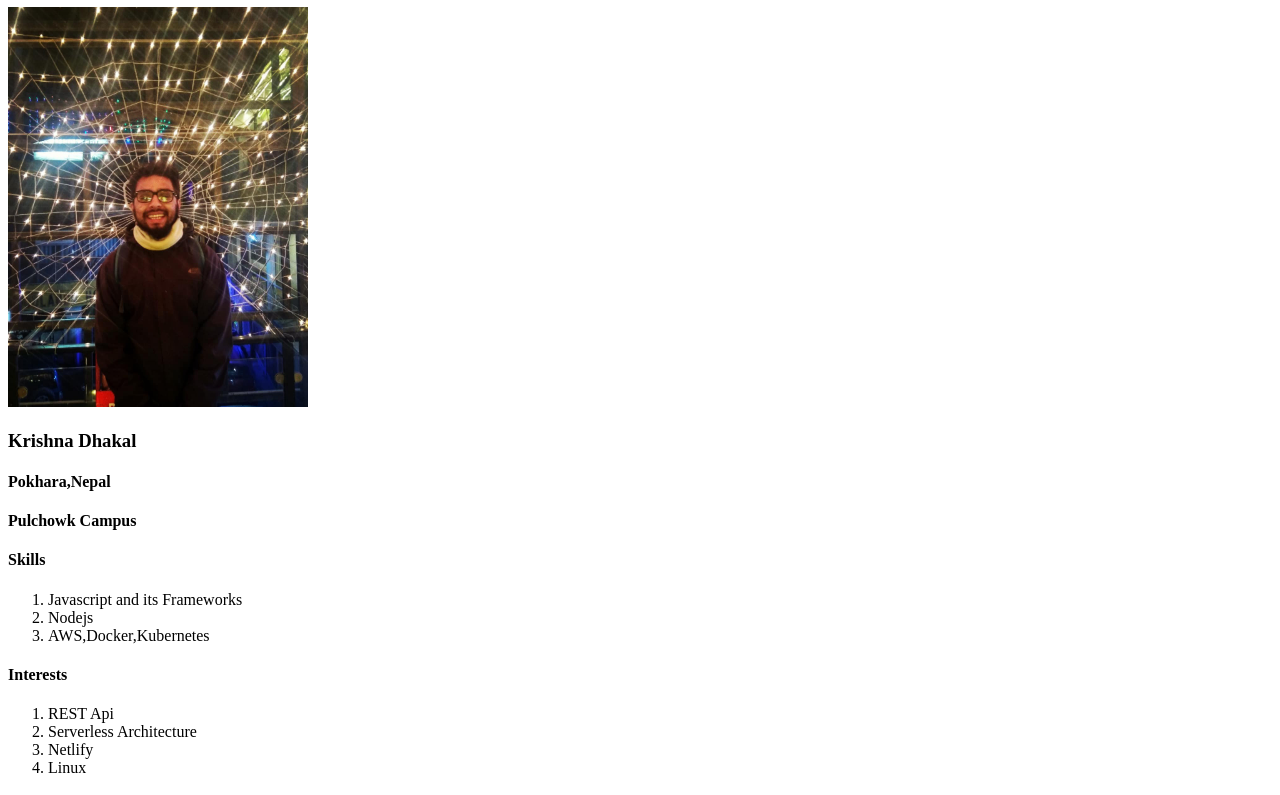
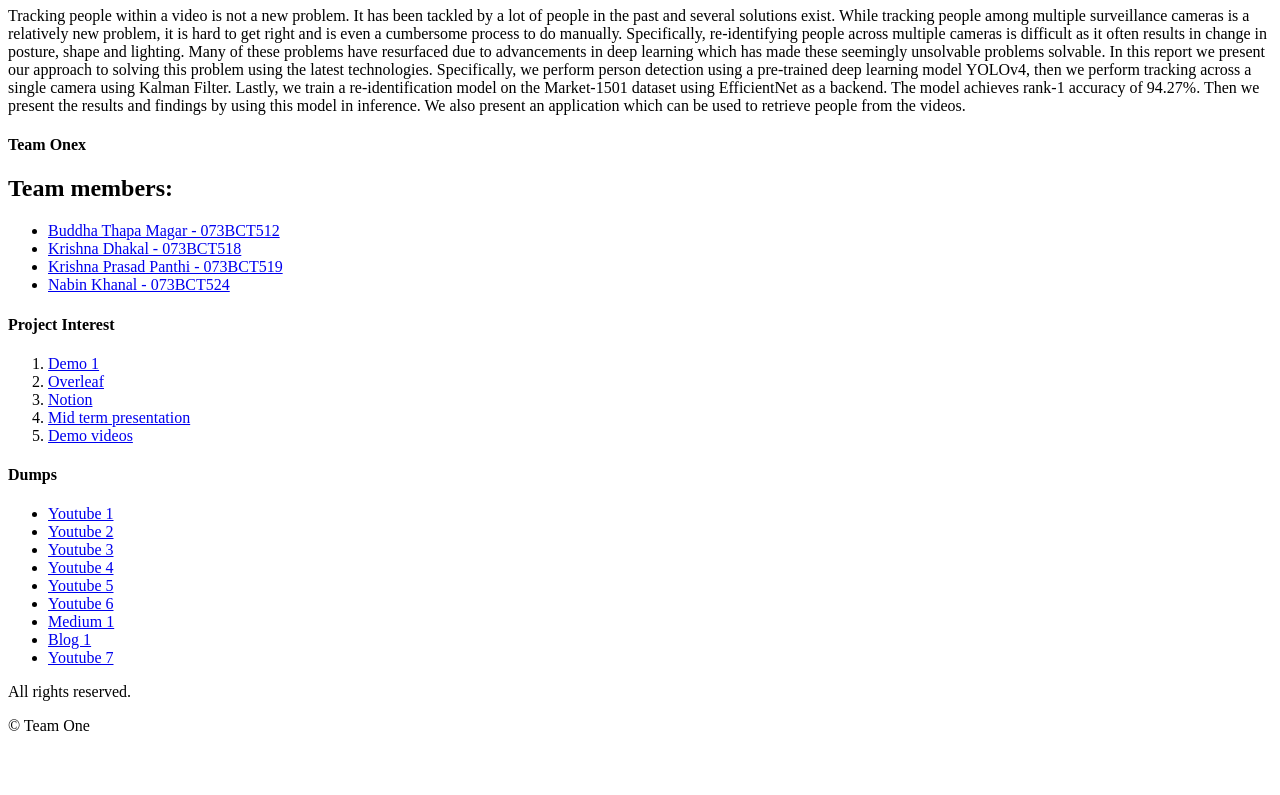
Before and after one commit to chauchausoup/kdhakal.com.np, a plain HTML site: page index.html in a window 1280 px wide. Shown: the part 73-868 px from the top of the page. After the commit the page ends 824 px from the top, so only its background shows below. Drawn offline with Linux system fonts and the light colour scheme.

Commit message:
Update index.html

```diff
--- a/index.html
+++ b/index.html
@@ -8,46 +8,67 @@
 
 </head>
 <body>
-    <h1>Welcome to my site.</h1>
+    <h1>Multi-camera Human Tracking</h1>
   <div id="container">
+
+      <p>Tracking people within a video is not a new problem. It has been tackled by a lot of people in the past and several
+        solutions exist. While tracking people among multiple surveillance cameras is a relatively new problem, it is hard to
+        get right and is even a cumbersome process to do manually. Specifically, re-identifying people across multiple cameras
+        is difficult as it often results in change in posture, shape and lighting. Many of these problems have resurfaced due to
+        advancements in deep learning which has made these seemingly unsolvable problems solvable. In this report we present our
+        approach to solving this problem using the latest technologies.
+
+        Specifically, we perform person detection using a pre-trained deep learning model YOLOv4, then we perform tracking
+        across a single camera using Kalman Filter. Lastly, we train a re-identification model on the Market-1501 dataset using
+        EfficientNet as a backend. The model achieves rank-1 accuracy of 94.27%. Then we present the results and findings by
+        using this model in inference. We also present an application which can be used to retrieve people from the videos.</p>
+
+      <div id="bio">
+
+          <h4>Team Onex </h4>
+      </div>
       <div>
-        <img src="./images/2.jpg" alt="Friends">
-      </div>
-      <div id="bio">
-          <h3>Krishna Dhakal</h3>
-          <h4>Pokhara,Nepal</h4>
-          <h4>Pulchowk Campus</h4>
-      </div>
-      <div id="skills">
-          <h4>Skills</h4>
+            <h2>Team members:</h2>
+            <ul>
+                <li><a href="https://www.facebook.com/Buddha.Thapa512" target="_blank">Buddha Thapa Magar - 073BCT512</a></li>
+                <li><a href="https://www.facebook.com/crishnadhakal/" target="_blank">Krishna Dhakal - 073BCT518</a></li>
+                <li><a href="https://www.facebook.com/therealkpp/" target="_blank">Krishna Prasad Panthi - 073BCT519</a></li>
+                <li><a href="https://www.facebook.com/itznabin/" target="_blank">Nabin Khanal - 073BCT524</a></li>
+            </ul>
+        </div>
+      <div id="interest">
+          <h4>Project Interest</h4>
         <ol>
-            <li>Javascript and its Frameworks</li>
-            <li>Nodejs</li>
-            <li>AWS,Docker,Kubernetes</li>
-        </ol>
-      </div>
-      <div id="interest">
-          <h4>Interests</h4>
-        <ol>
-            <li>REST Api</li>
-            <li>Serverless Architecture</li>
-            <li>Netlify</li>
-            <li>Linux</li>
+                        <li><a href="https://drive.google.com/file/d/1vDaPKNMnOzjDSiaFxYrYr_XQvtAZSHiU/view?fbclid=IwAR3RYYDg4e_FnvRL1m0rz25Mwky8JqE3Oumj544fhzsCRkJxl-O4y7zVIY0" target="_blank" rel="noopener noreferrer" >Demo 1</a></li>
+
+            <li><a href="https://www.overleaf.com/read/wxmmvdjkczfb" target="_blank" rel="noopener noreferrer" >Overleaf</a></li>
+                       <li><a href="https://www.notion.so/c58c2ff2aff9463ca6359f1193a2af94?v=c97e311fab3e4b80ae3d53456341d1b2" target="_blank" rel="noopener noreferrer" >Notion</a></li>
+                        <li><a href="https://drive.google.com/file/d/1jCcQQ96NNqSDvKGsQSS5FhyXZWkvMW1a/view?usp=sharing" target="_blank" rel="noopener noreferrer" >Mid term presentation</a></li>
+                        <li><a href="https://drive.google.com/drive/folders/1W-_yD6h-CggkBFvz_YBODbAxICfHq_Sq?usp=sharing" target="_blank" rel="noopener noreferrer" >Demo videos</a></li>
+
         </ol>
       </div>
   </div>
   <div id="socials">
-      <h4>Socials</h4>
+      <h4>Dumps</h4>
       <ul>
-          <li><a href="https://github.com/chauchausoup/" target="_blank" rel="noopener noreferrer" >Github</a></li>
-          <li><a href="https://www.hackerrank.com/7krishna7dhakal7" target="_blank" rel="noopener noreferrer" >HackerRank</a></li>
-          <li><a href="https://twitter.com/krishna36912" target="_blank" rel="noopener noreferrer" >Twitter</a></li>
+          <li><a href="https://www.youtube.com/watch?v=Y1EFfVNDbSw" target="_blank" rel="noopener noreferrer" >Youtube 1</a></li>
+           <li><a href="https://www.youtube.com/watch?v=Y1EFfVNDbSw" target="_blank" rel="noopener noreferrer" >Youtube 2</a></li>
+           <li><a href="https://www.youtube.com/watch?v=iTO70oF4r9Q" target="_blank" rel="noopener noreferrer" >Youtube 3</a></li>
+           <li><a href="https://www.youtube.com/watch?v=BPNQqHpLSGk" target="_blank" rel="noopener noreferrer" >Youtube 4</a></li>
+           <li><a href="https://www.youtube.com/watch?v=vbfL_FOganY" target="_blank" rel="noopener noreferrer" >Youtube 5</a></li>
+           <li><a href="https://www.youtube.com/watch?v=DE6Jn2cB4J4&t=4s" target="_blank" rel="noopener noreferrer" >Youtube 6</a></li>
+           <li><a href="https://towardsdatascience.com/computer-vision-for-tracking-8220759eee85" target="_blank" rel="noopener noreferrer" >Medium 1</a></li>
+           <li><a href="https://www.intechopen.com/books/kalman-filters-theory-for-advanced-applications/kalman-filter-for-moving-object-tracking-performance-analysis-and-filter-design?fbclid=IwAR3VM3VPPPSEnGRBjmvKgph-GRnv3g6_wo7Y5SJqQcDzrz6jY_3I1GADsPQ" target="_blank" rel="noopener noreferrer" >Blog 1</a></li>
+           <li><a href="https://www.youtube.com/watch?v=U6vr3iNrwRA&list=PLgnQpQtFTOGQrZ4O5QzbIHgl3b1JHimN_" target="_blank" rel="noopener noreferrer" >Youtube 7</a></li>
+
+
 
       </ul>
   </div>
   <div id="footer">
     <p>All rights reserved.</p>
-    <p> &copy Krishna Dhakal </p>
+    <p> &copy Team One </p>
   </div>
 
 
```
